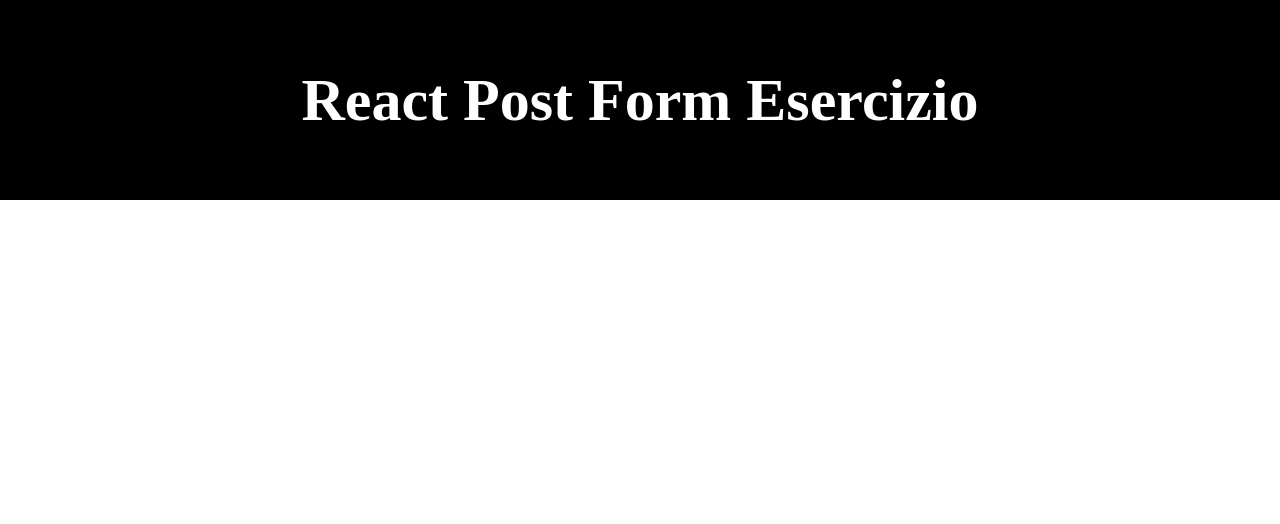
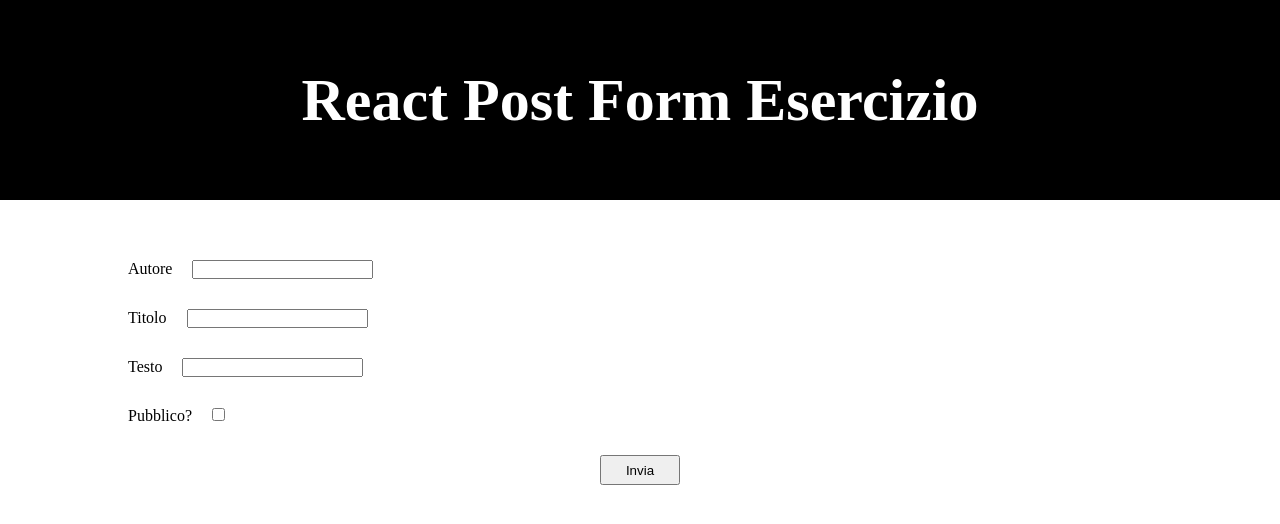
Before and after one commit to NotAlex575/react-post-form, a React (Vite) app: page / in a window 1280 px wide. Shown: the top 524 px of the page. Built offline with nearby package versions, Linux system fonts and the light colour scheme.

Commit message:
creato lato grafico dell'esercizio (con i vari form e button)

```diff
--- a/src/assets/Main.jsx
+++ b/src/assets/Main.jsx
@@ -1,6 +1,38 @@
 const Main = () =>{
     return(
-        <main></main>
+        <main>
+            <div className="container">
+                <div className="row">
+                    <div className="col-12">
+                        <form>
+                            <label>Autore</label>
+                            <input type="text" />
+                        </form>
+                    </div>
+                    <div className="col-12">
+                        <form>
+                            <label>Titolo</label>
+                            <input type="text" />
+                        </form>
+                    </div>
+                    <div className="col-12">
+                        <form>
+                            <label>Testo</label>
+                            <input type="text" />
+                        </form>
+                    </div>
+                    <div className="col-12">
+                        <form>
+                            <label>Pubblico?</label>
+                            <input type="checkbox" />
+                        </form>
+                    </div>
+                    <div className="flex-start">
+                        <button type="submit">Invia</button>
+                    </div>
+                </div>
+            </div>
+        </main>
     );
 }
 
--- a/src/index.css
+++ b/src/index.css
@@ -16,3 +16,36 @@
 header h1{
   font-size: 60px;
 }
+
+.container{
+  width: 80%;
+  height: 100%;
+  margin: auto;
+  margin-top: 60px;
+}
+
+.row{
+    display: flex;
+    justify-content: center;
+    flex-wrap: wrap;
+    gap: 30px;
+}
+
+.col-12{
+  width: 100%;
+}
+
+label{
+  margin-right: 20px;
+}
+
+.flex-start{
+  display: flex;
+  justify-content: flex-start;
+}
+
+.flex-start button{
+  width: 80px;
+  height: 30px;
+  text-align: center;
+}
```
